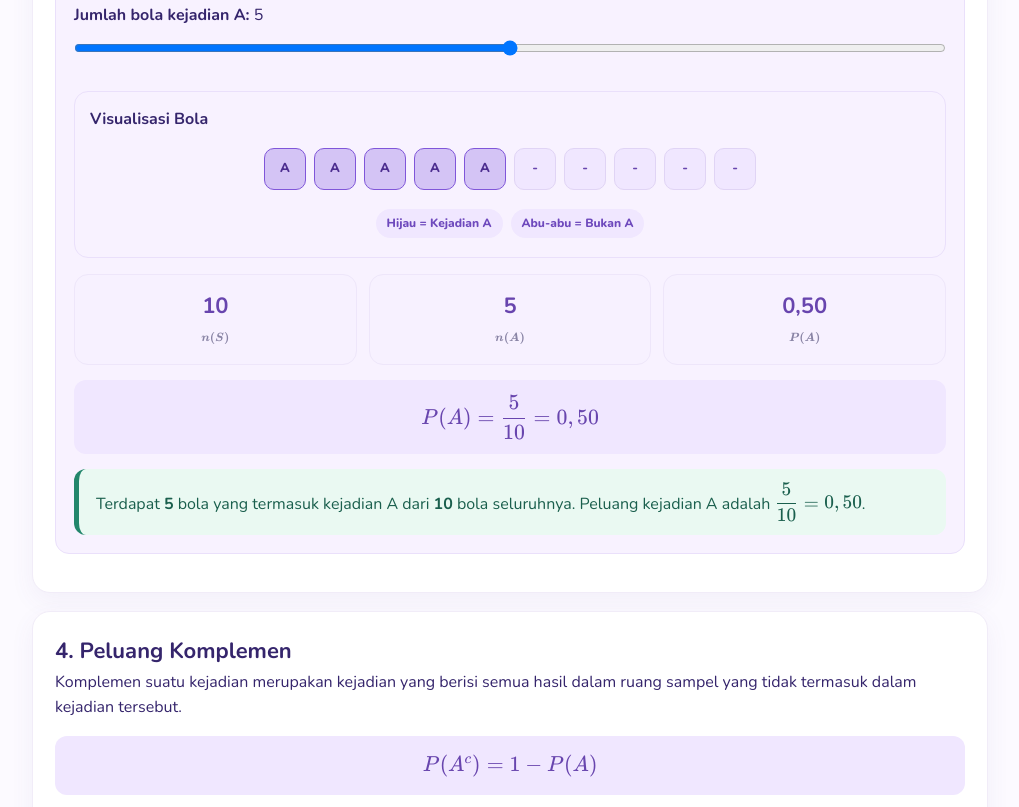
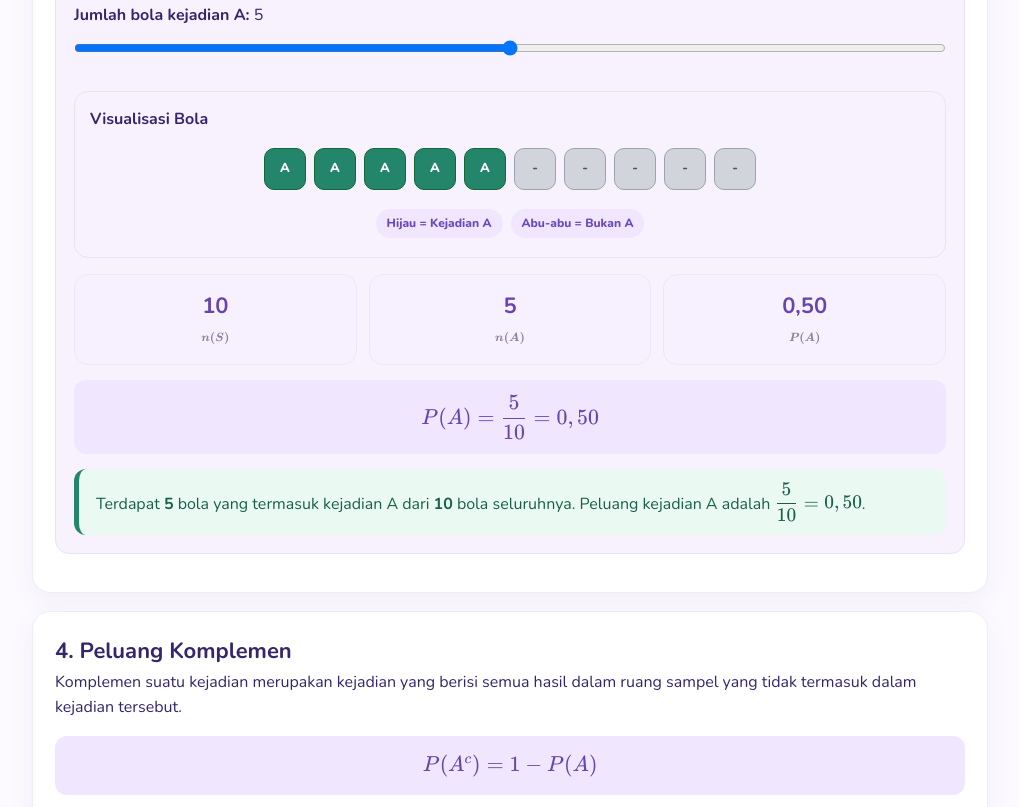
Before and after one commit to ADALUANG/fidajelek, a plain HTML site: page materi.html in a window 1280 px wide. Shown: the part 3011-3818 px from the top of the page, without its empty margins (130-1149 px from the left). Drawn offline with nearby package versions, Linux system fonts and the light colour scheme.

Commit message:
Update materi.html

```diff
--- a/materi.html
+++ b/materi.html
@@ -55,8 +55,8 @@ button{cursor:pointer}
 #materiA .m-info-card{background:white;border:1px solid #eee6fa;border-radius:12px;padding:15px}
 #materiA .m-info-card h4{color:#6845ae;margin:0 0 8px;font-size:14px}
 #materiA .m-visual-number{display:flex;justify-content:center;flex-wrap:wrap;gap:8px;margin:15px 0}
-#materiA .m-number-item{width:42px;height:42px;display:flex;justify-content:center;align-items:center;background:#f0e7ff;border:1px solid #e0d4f5;border-radius:10px;font-weight:800;color:#6845ae;font-size:13px}
-#materiA .m-number-item.selected{background:#d4c4f5;border-color:#8056d9;color:#4c2d8f}
+#materiA .m-number-item{width:42px;height:42px;display:flex;justify-content:center;align-items:center;background:#d1d5db;border:1px solid #9ca3af;border-radius:10px;font-weight:800;color:#4b5563;font-size:13px}
+#materiA .m-number-item.selected{background:#23866b;border-color:#166534;color:#ffffff}
 #materiA .m-slider-area{margin:15px 0}
 #materiA .m-slider-area input{width:100%}
 #materiA .m-explanation{background:#fff8e8;border-left:5px solid #e7ad35;border-radius:12px;padding:14px 17px;margin:15px 0;color:#7a5a10}
@@ -415,7 +415,6 @@ button{cursor:pointer}
 
 </div>
 </div>
-
 <!-- ============================================================
      MATERI B — KEJADIAN MAJEMUK
      ============================================================ -->
```
